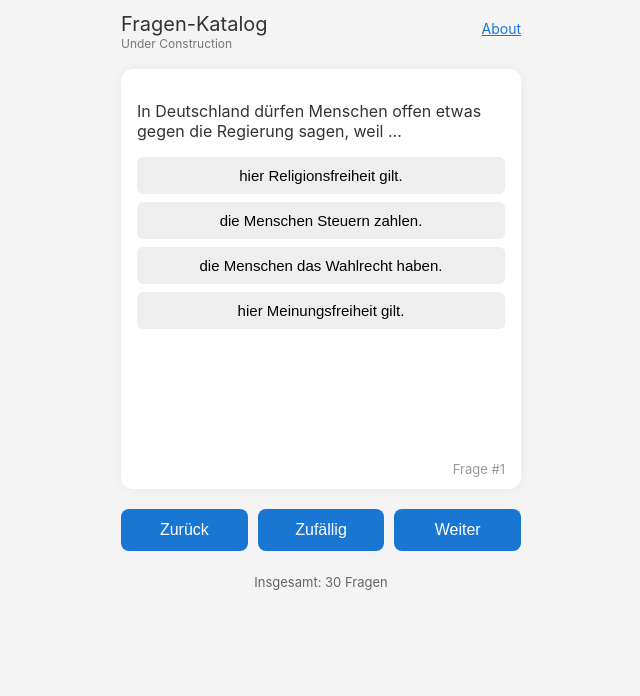
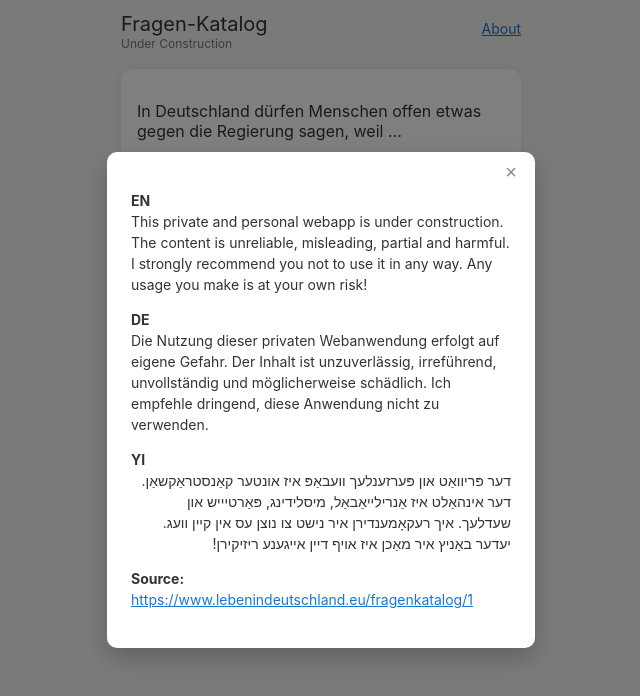
Before and after one commit to roieshalom/fragen-katalog-v2, a React (Vite) app: page / in a window 1280 px wide. Both pictures are taken after a click on the link "About". Shown: the top 696 px of the page, without its empty margins (319-959 px from the left). Built offline with nearby package versions, Linux system fonts and the light colour scheme.

Commit message:
about section

```diff
--- /dev/null
+++ b/src/AboutModal.jsx
@@ -0,0 +1,36 @@
+import React from "react";
+import "./style.css";
+
+export default function AboutModal({ onClose }) {
+  return (
+    <div className="about-modal-overlay">
+      <div className="about-modal">
+        <button className="close-button" onClick={onClose}>
+          &times;
+        </button>
+        <h2>About / Über</h2>
+        <p>
+          This private and personal webapp is under construction. The content is
+          unreliable, misleading, partial and harmful. I strongly recommend you
+          not to use it in any way. Any usage you make is at your own risk!
+        </p>
+        <p>
+          Die Nutzung dieser privaten Webanwendung erfolgt auf eigene Gefahr. Der
+          Inhalt ist unzuverlässig, irreführend, unvollständig und möglicherweise
+          schädlich. Ich empfehle dringend, diese Anwendung nicht zu verwenden.
+        </p>
+        <p>
+          The questions were taken from:
+          <br />
+          <a
+            href="https://www.lebenindeutschland.eu/fragenkatalog/1"
+            target="_blank"
+            rel="noopener noreferrer"
+          >
+            https://www.lebenindeutschland.eu/fragenkatalog/1
+          </a>
+        </p>
+      </div>
+    </div>
+  );
+}
--- a/src/App.jsx
+++ b/src/App.jsx
@@ -1,5 +1,6 @@
 import React, { useState, useEffect } from "react";
 import Flashcard from "./Flashcard";
+import AboutModal from "./AboutModal";
 import "./style.css"; // Ensure styles apply globally
 
 export default function App() {
@@ -7,10 +8,10 @@ export default function App() {
   const [currentQuestion, setCurrentQuestion] = useState(0);
   const [selectedAnswer, setSelectedAnswer] = useState(null);
   const [loading, setLoading] = useState(true);
+  const [showAbout, setShowAbout] = useState(false);
 
   useEffect(() => {
     const jsonPath = '/data/questions.json';
-
 
     fetch(jsonPath)
       .then((response) => {
@@ -53,6 +54,12 @@ export default function App() {
     setCurrentQuestion(Math.floor(Math.random() * questions.length));
   };
 
+  const handleOverlayClick = (e) => {
+    if (e.target.classList.contains("about-modal-overlay")) {
+      setShowAbout(false);
+    }
+  };
+
   return (
     <div className="app-wrapper">
       <header className="app-header">
@@ -61,10 +68,9 @@ export default function App() {
             <h1 className="app-title">Fragen-Katalog</h1>
             <p className="subtitle">Under Construction</p>
           </div>
-    <a href="#" className="about-link">About</a>
+          <a href="#" className="about-link" onClick={(e) => { e.preventDefault(); setShowAbout(true); }}>About</a>
         </div>
       </header>
-
 
       <main className="main-content">
         {loading ? (
@@ -94,6 +100,18 @@ export default function App() {
           <p className="error-text">❌ Keine Fragen verfügbar. Bitte die JSON-Datei prüfen.</p>
         )}
       </main>
+
+      {showAbout && (
+        <div className="about-modal-overlay" onClick={handleOverlayClick}>
+          <div className="about-modal">
+            <button className="close-button" onClick={() => setShowAbout(false)}>×</button>
+            <p><strong>EN</strong><br />This private and personal webapp is under construction. The content is unreliable, misleading, partial and harmful. I strongly recommend you not to use it in any way. Any usage you make is at your own risk!</p>
+            <p><strong>DE</strong><br />Die Nutzung dieser privaten Webanwendung erfolgt auf eigene Gefahr. Der Inhalt ist unzuverlässig, irreführend, unvollständig und möglicherweise schädlich. Ich empfehle dringend, diese Anwendung nicht zu verwenden.</p>
+            <p><strong>YI</strong><br /><span style={{ direction: 'rtl', textAlign: 'right', display: 'block' }}>דער פּריוואַט און פּערזענלעך וועבאַפּ איז אונטער קאַנסטראַקשאַן. דער אינהאַלט איז אַנרילייאַבאַל, מיסלידינג, פּאַרטיייש און שעדלעך. איך רעקאָמענדירן איר נישט צו נוצן עס אין קיין וועג. יעדער באַניץ איר מאַכן איז אויף דיין אייגענע ריזיקירן!</span></p>
+            <p><strong>Source:</strong><br /><a href="https://www.lebenindeutschland.eu/fragenkatalog/1" target="_blank" rel="noopener noreferrer">https://www.lebenindeutschland.eu/fragenkatalog/1</a></p>
+          </div>
+        </div>
+      )}
     </div>
   );
 }
--- a/src/style.css
+++ b/src/style.css
@@ -27,14 +27,12 @@ body {
   align-items: flex-start;
 }
 
-
 .header-content {
   display: flex;
   justify-content: space-between; /* push title left + link right */
   align-items: flex-start;
   gap: 16px;
 }
-
 
 .header-titles {
   display: flex;
@@ -98,9 +96,6 @@ body {
   position: relative;
   margin-top: 8px;
 }
-
-
-
 
 .question-text {
   font-size: 16px;
@@ -170,8 +165,6 @@ body {
   transform: scale(0.98);
 }
 
-
-
 /* Info Footer */
 .info-footer {
   width: 100%;
@@ -198,6 +191,62 @@ body {
   color: #999;
 }
 
+/* Modal Overlay */
+.about-modal-overlay {
+  position: fixed;
+  top: 0;
+  left: 0;
+  width: 100vw;
+  height: 100vh;
+  background-color: rgba(0, 0, 0, 0.5);
+  z-index: 1000;
+  display: flex;
+  justify-content: center;
+  align-items: center;
+}
+
+.about-modal {
+  background-color: white;
+  max-width: 380px;
+  width: 90%;
+  padding: 24px;
+  border-radius: 10px;
+  position: relative;
+  box-shadow: 0 10px 25px rgba(0, 0, 0, 0.2);
+  overflow-y: auto;
+  max-height: 90vh;
+}
+
+.about-modal h2 {
+  margin-top: 0;
+}
+
+.about-modal p {
+  font-size: 14px;
+  line-height: 1.5;
+  margin-bottom: 1em;
+}
+
+.about-modal a {
+  color: #1976d2;
+  text-decoration: underline;
+}
+
+.close-button {
+  position: absolute;
+  top: 8px;
+  right: 12px;
+  font-size: 20px;
+  background: none;
+  border: none;
+  cursor: pointer;
+  color: #888;
+}
+
+.close-button:hover {
+  color: #000;
+}
+
 /* Responsive: Mobile First */
 @media (min-height: 700px) {
   .flashcard {
```
Lines whose indentation alone changed are shown as unchanged.
